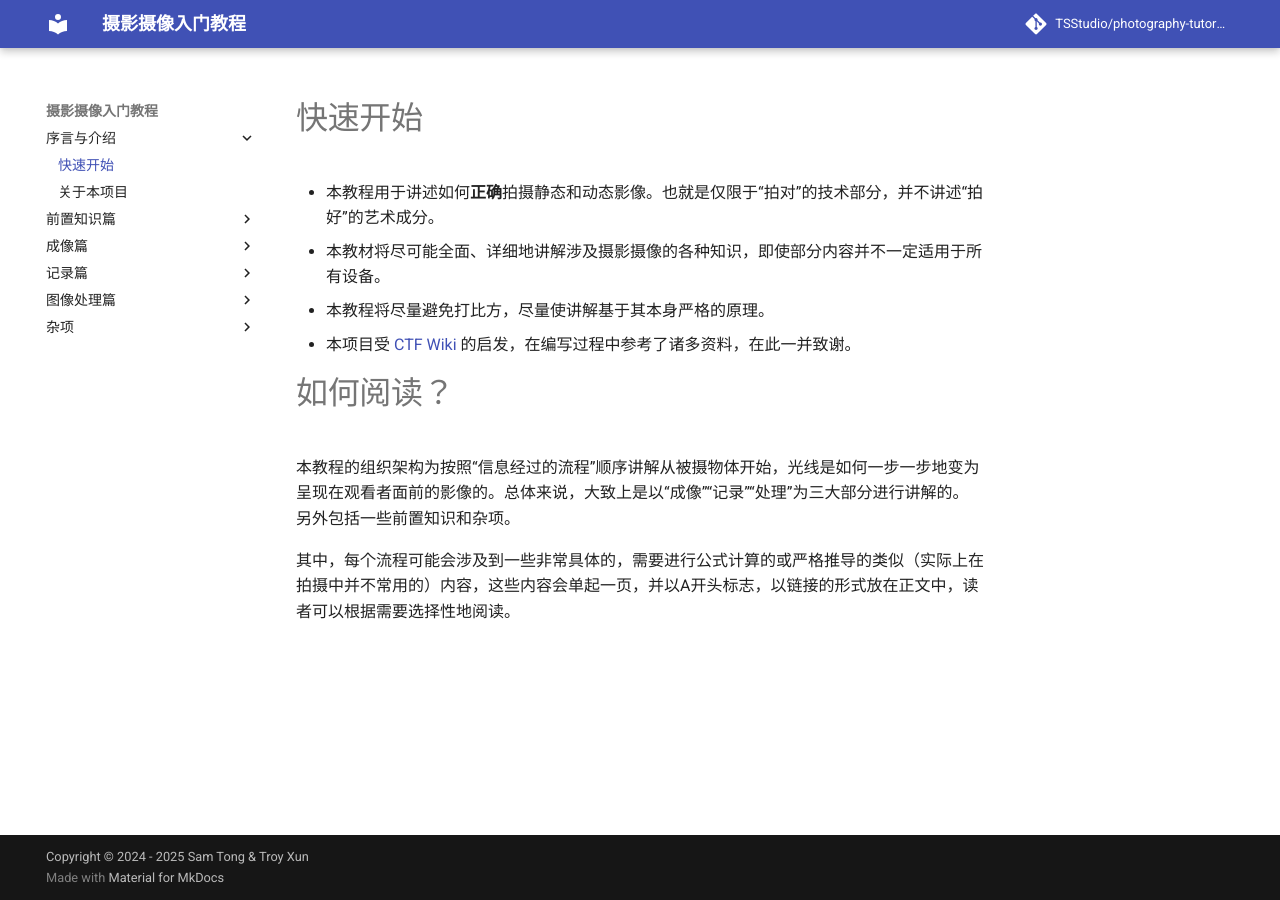
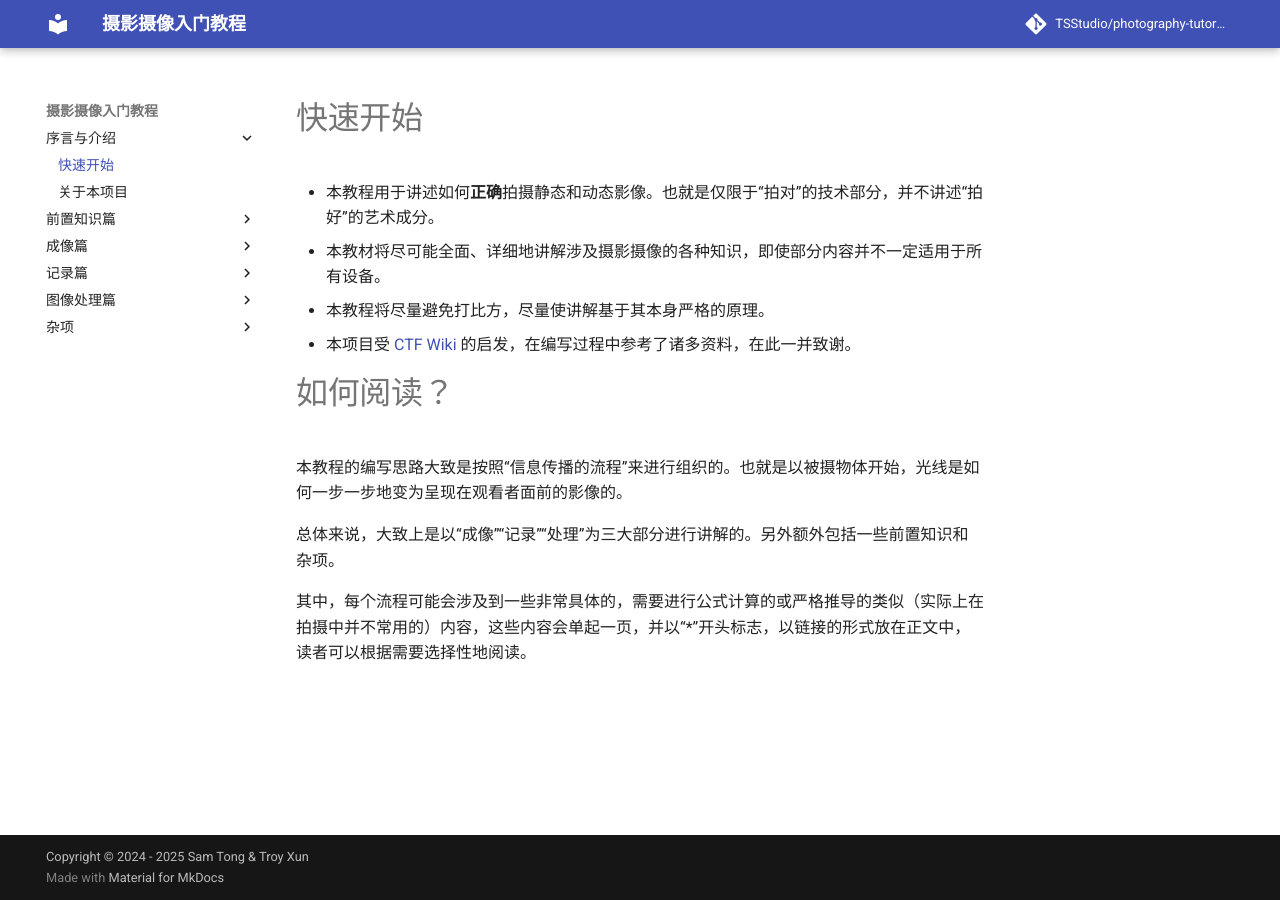
Before and after one commit to troyxun/photography-tutorial, an MkDocs documentation site: the page built from docs/index.md, in a window 1280 px wide. Built offline with MkDocs 1.6.1 and Material for MkDocs 9.7.7, drawn with Linux system fonts in a browser that asks for light colours; comment, search, counter and statistics services are not loaded.

Commit message:
modify asterisk

```diff
--- a/docs/index.md
+++ b/docs/index.md
@@ -7,6 +7,8 @@
 
 # 如何阅读？
 
-本教程的组织架构为按照“信息经过的流程”顺序讲解从被摄物体开始，光线是如何一步一步地变为呈现在观看者面前的影像的。总体来说，大致上是以“成像”“记录”“处理”为三大部分进行讲解的。另外包括一些前置知识和杂项。
+本教程的编写思路大致是按照“信息传播的流程”来进行组织的。也就是以被摄物体开始，光线是如何一步一步地变为呈现在观看者面前的影像的。
 
-其中，每个流程可能会涉及到一些非常具体的，需要进行公式计算的或严格推导的类似（实际上在拍摄中并不常用的）内容，这些内容会单起一页，并以A开头标志，以链接的形式放在正文中，读者可以根据需要选择性地阅读。
+总体来说，大致上是以“成像”“记录”“处理”为三大部分进行讲解的。另外额外包括一些前置知识和杂项。
+
+其中，每个流程可能会涉及到一些非常具体的，需要进行公式计算的或严格推导的类似（实际上在拍摄中并不常用的）内容，这些内容会单起一页，并以“*”开头标志，以链接的形式放在正文中，读者可以根据需要选择性地阅读。
--- a/mkdocs.yml
+++ b/mkdocs.yml
@@ -8,7 +8,7 @@ nav:
     - 成像篇:
         - 认识镜头: lens.md
         - 了解对焦: focus.md
-        - A滤镜: A_filter.md
+        - "*滤镜": A_filter.md
     - 记录篇:
         - 了解 ISO: iso.md
         - 认识数码相机: camera.md
```
Also changed, not shown: docs/A_filter.md (+1 -1 lines).
